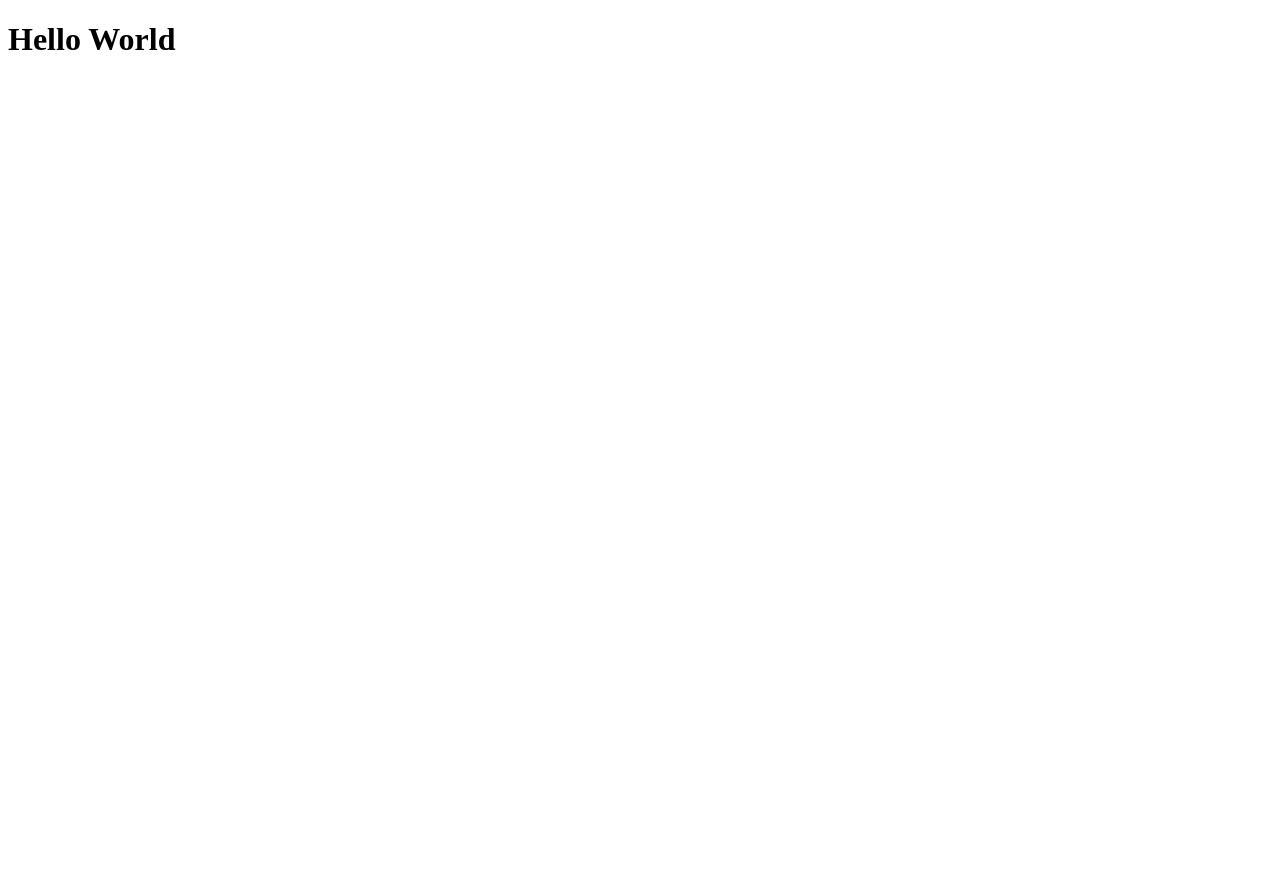
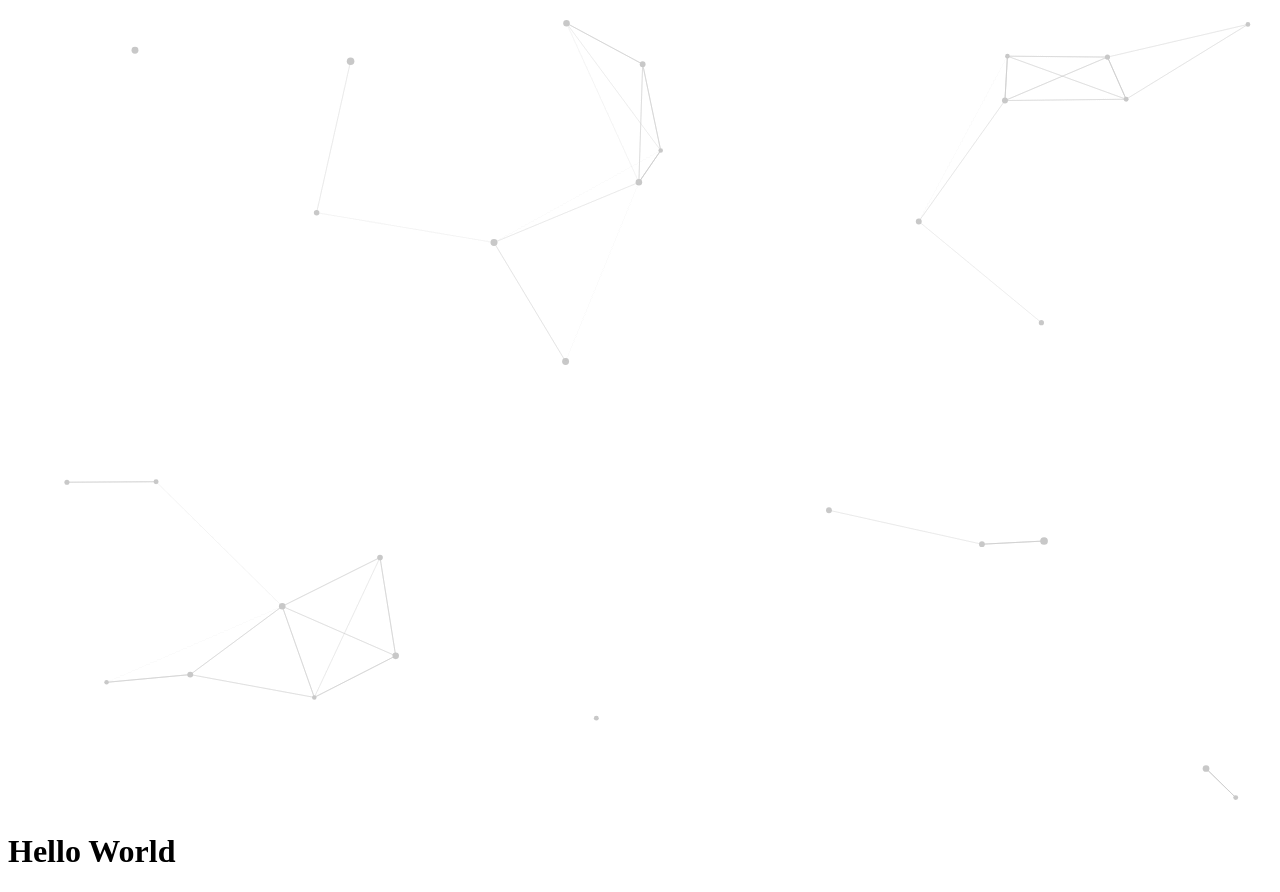
Before and after one commit to kurween/kurween.github.io, a plain HTML site: page index.html in a window 1280 px wide. Before the commit the page ends 800 px from the top, so only its background shows below. Drawn offline with Linux system fonts and the light colour scheme.

Commit message:
moving background

```diff
--- /dev/null
+++ b/assets/js/moving-bg.js
@@ -0,0 +1,111 @@
+let resizeReset = function() {
+    w = canvasBody.width = window.innerWidth;
+    h = canvasBody.height = window.innerHeight;
+  }
+
+  const opts = {
+    particleColor: "rgb(200,200,200)",
+    lineColor: "rgb(200,200,200)",
+    particleAmount: 30,
+    defaultSpeed: 1,
+    variantSpeed: 1,
+    defaultRadius: 2,
+    variantRadius: 2,
+    linkRadius: 200,
+  };
+
+  window.addEventListener("resize", function(){
+    deBouncer();
+  });
+
+  let deBouncer = function() {
+      clearTimeout(tid);
+      tid = setTimeout(function() {
+          resizeReset();
+      }, delay);
+  };
+
+  let checkDistance = function(x1, y1, x2, y2){
+    return Math.sqrt(Math.pow(x2 - x1, 2) + Math.pow(y2 - y1, 2));
+  };
+
+  let linkPoints = function(point1, hubs){
+    for (let i = 0; i < hubs.length; i++) {
+      let distance = checkDistance(point1.x, point1.y, hubs[i].x, hubs[i].y);
+      let opacity = 1 - distance / opts.linkRadius;
+      if (opacity > 0) {
+        drawArea.lineWidth = 0.5;
+        drawArea.strokeStyle = `rgba(${rgb[0]}, ${rgb[1]}, ${rgb[2]}, ${opacity})`;
+        drawArea.beginPath();
+        drawArea.moveTo(point1.x, point1.y);
+        drawArea.lineTo(hubs[i].x, hubs[i].y);
+        drawArea.closePath();
+        drawArea.stroke();
+      }
+    }
+  }
+
+  Particle = function(xPos, yPos){
+    this.x = Math.random() * w;
+    this.y = Math.random() * h;
+    this.speed = opts.defaultSpeed + Math.random() * opts.variantSpeed;
+    this.directionAngle = Math.floor(Math.random() * 360);
+    this.color = opts.particleColor;
+    this.radius = opts.defaultRadius + Math.random() * opts. variantRadius;
+    this.vector = {
+      x: Math.cos(this.directionAngle) * this.speed,
+      y: Math.sin(this.directionAngle) * this.speed
+    };
+    this.update = function(){
+      this.border();
+      this.x += this.vector.x;
+      this.y += this.vector.y;
+    };
+    this.border = function(){
+      if (this.x >= w || this.x <= 0) {
+        this.vector.x *= -1;
+      }
+      if (this.y >= h || this.y <= 0) {
+        this.vector.y *= -1;
+      }
+      if (this.x > w) this.x = w;
+      if (this.y > h) this.y = h;
+      if (this.x < 0) this.x = 0;
+      if (this.y < 0) this.y = 0;
+    };
+    this.draw = function(){
+      drawArea.beginPath();
+      drawArea.arc(this.x, this.y, this.radius, 0, Math.PI*2);
+      drawArea.closePath();
+      drawArea.fillStyle = this.color;
+      drawArea.fill();
+    };
+  };
+
+  function setup(){
+    particles = [];
+    resizeReset();
+    for (let i = 0; i < opts.particleAmount; i++){
+      particles.push( new Particle() );
+    }
+    window.requestAnimationFrame(loop);
+  }
+
+  function loop(){
+    window.requestAnimationFrame(loop);
+    drawArea.clearRect(0,0,w,h);
+    for (let i = 0; i < particles.length; i++){
+      particles[i].update();
+      particles[i].draw();
+    }
+    for (let i = 0; i < particles.length; i++){
+      linkPoints(particles[i], particles);
+    }
+  }
+
+  const canvasBody = document.getElementById("canvas"),
+  drawArea = canvasBody.getContext("2d");
+  let delay = 200, tid,
+  rgb = opts.lineColor.match(/\d+/g);
+  resizeReset();
+  setup();
--- a/index.html
+++ b/index.html
@@ -5,10 +5,12 @@
     <meta http-equiv="X-UA-Compatible" content="IE=edge">
     <meta name="viewport" content="width=device-width, initial-scale=1.0">
     <title>Kurween: Web Developer</title>
+    <link rel="stylesheet" href="assets/css/style.css">
 </head>
 <body>
-
+<canvas id="canvas"></canvas>
 <h1>Hello World</h1>
 
 </body>
+<script src="assets/js/moving-bg.js"></script>
 </html>
```
Also changed, not shown: assets/css/style.css (added).
